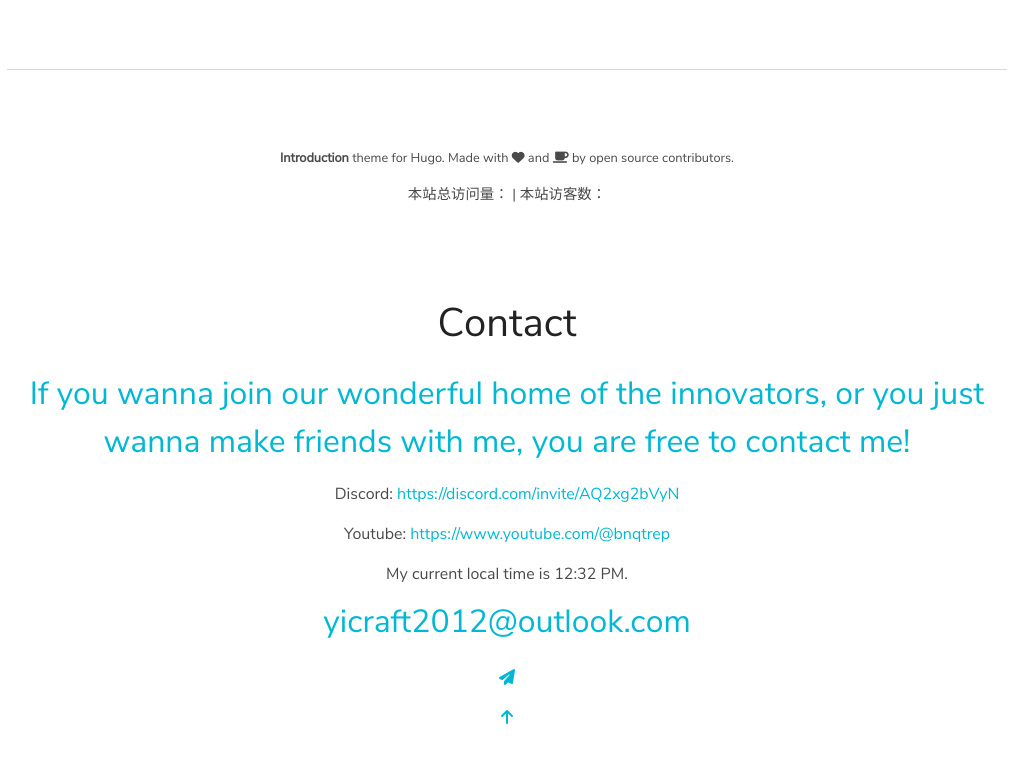
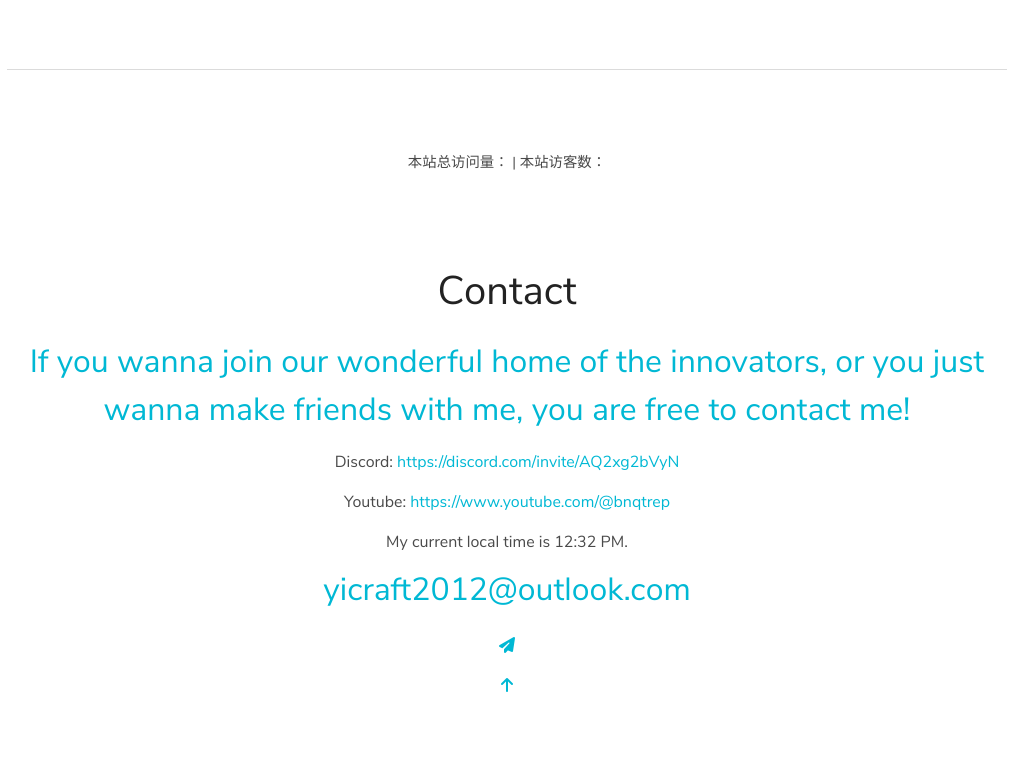
Before and after one commit to Bnqtrep/Bnqtrep, a plain HTML site: page index.html in a window 1280 px wide. Shown: the part 1866-2628 px from the top of the page, without its empty margins (133-1148 px from the left). Drawn offline with Linux system fonts and the light colour scheme; some packages are replaced by stand-ins of ours; a script that the page names is missing; files whose address does not match are found by name.

Commit message:
Update index.html

```diff
--- a/index.html
+++ b/index.html
@@ -315,9 +315,7 @@ Visit our website: <a href="https://bnqtrep.github.io/Alokieo-Website/">https://
 <!-- Footer section with visitor counter -->
 <div class="section" id="footer">
     <div class="container has-text-centered">
-        <span class="footer-text">
-            <a href="https://github.com/victoriadrake/hugo-theme-introduction/"><strong>Introduction</strong></a> theme for <a href="http://gohugo.io/">Hugo</a>. Made with <a href="https://victoria.dev"><i class="fa fa-heart"></i> and <i class="fa fa-coffee"></i></a> by open source contributors.
-        </span>
+
 
         <!-- Busuanzi visitor counter display -->
         <p style="margin-top: 10px; font-size: 0.9em;">
```
